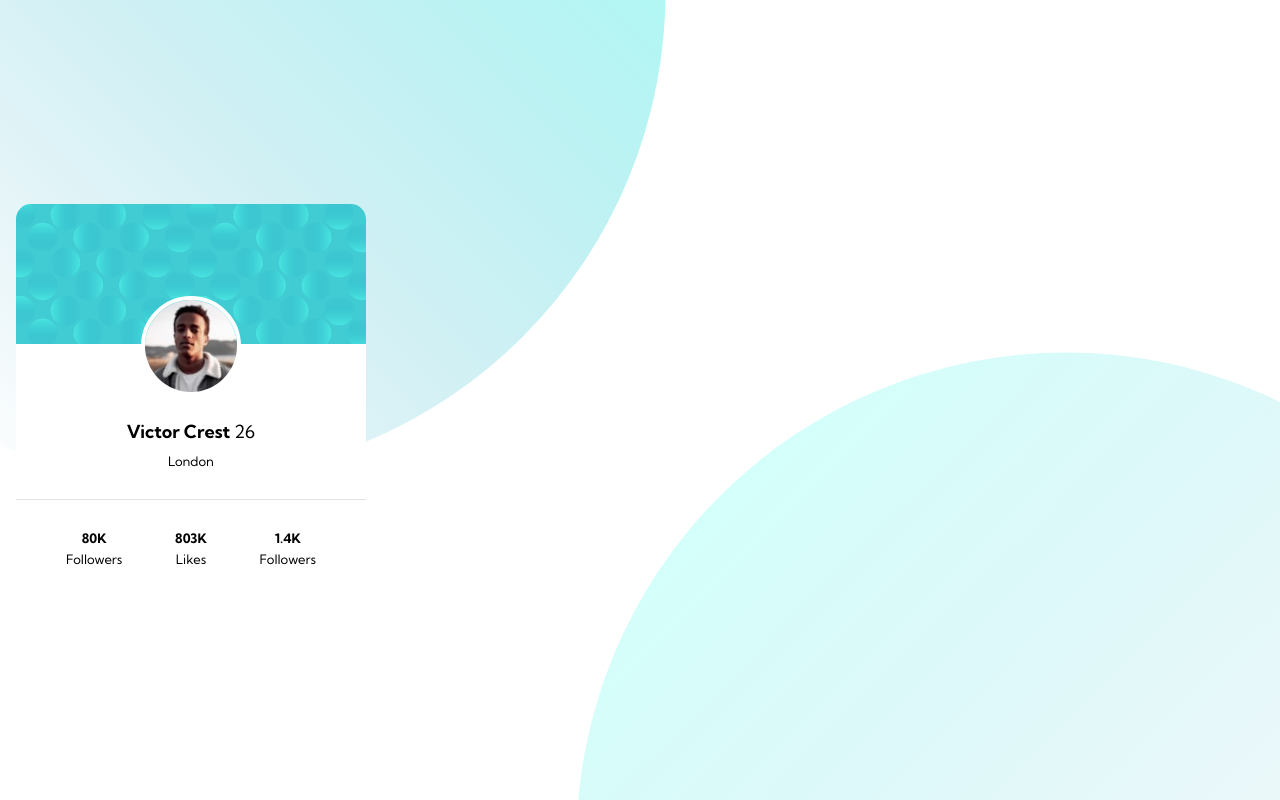
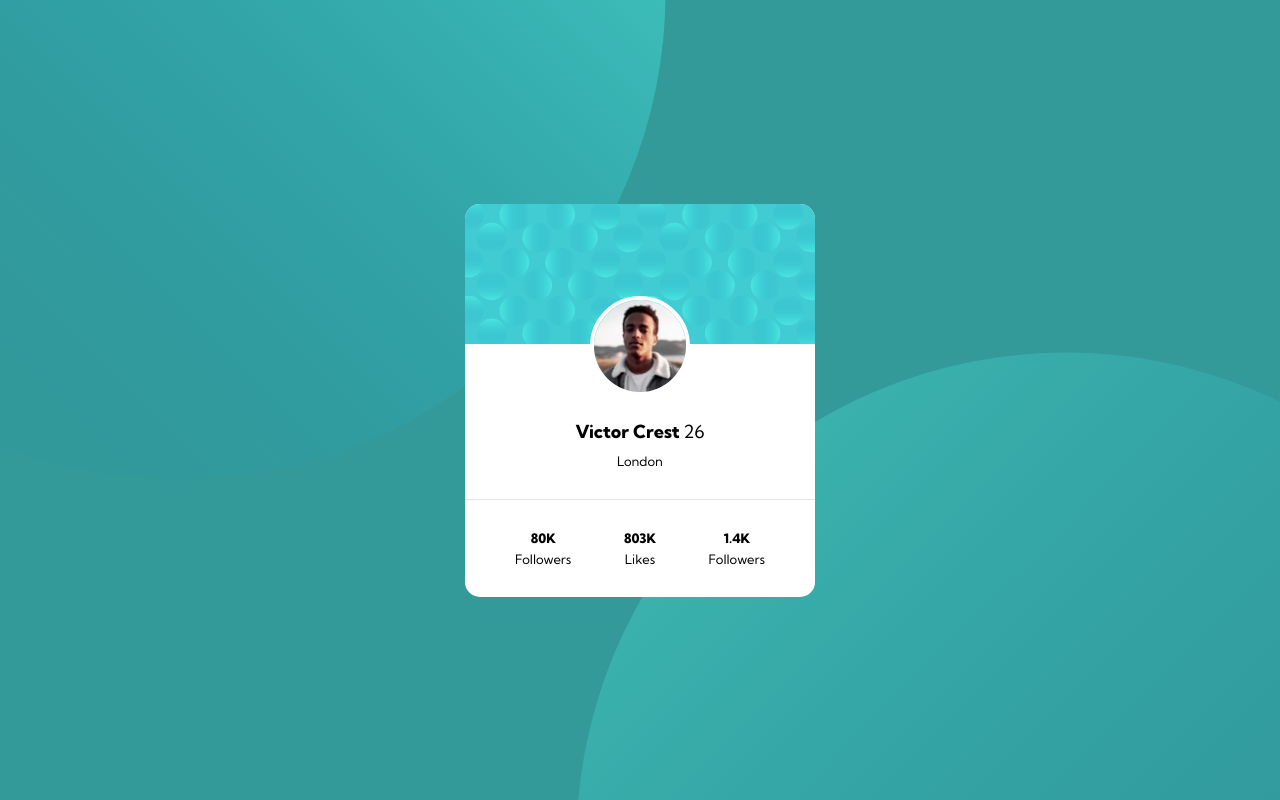
Before and after one commit to RafaelaMicaela/profile-card, a React (Create React App) app: page / in a window 1280 px wide. Built offline with nearby package versions, Linux system fonts and the light colour scheme.

Commit message:
color adjustment

```diff
--- a/public/index.html
+++ b/public/index.html
@@ -11,9 +11,9 @@
   <link rel="manifest" href="%PUBLIC_URL%/manifest.json" />
   <link rel="preconnect" href="https://fonts.googleapis.com">
   <link rel="preconnect" href="https://fonts.gstatic.com" crossorigin>
-  <link
-    href="https://fonts.googleapis.com/css2?family=Epilogue:wght@100;500;700&family=Kumbh+Sans:wght@400;700&family=Roboto:wght@400;700&display=swap"
-    rel="stylesheet">
+  <link href="https://fonts.googleapis.com/css2?family=Epilogue:wght@100;500;700&family=Kumbh+Sans&display=swap" rel="stylesheet">
+  <link href="https://fonts.googleapis.com/css2?family=Epilogue:wght@100;500;700&family=Kumbh+Sans:wght@800&display=swap" rel="stylesheet">
+  <link href="https://fonts.googleapis.com/css2?family=EB+Garamond:ital@1&display=swap" rel="stylesheet">
   <title>React App</title>
 </head>
 
--- a/src/pages/Profile/styles.js
+++ b/src/pages/Profile/styles.js
@@ -49,4 +49,7 @@
     color: var(verydark);
     font-weight: 700;
     margin-bottom: 5px;
+    p{
+        color: var(darkgraysish)
+    }
 `
--- a/src/styles/global.js
+++ b/src/styles/global.js
@@ -1,28 +1,30 @@
 import { createGlobalStyle } from "styled-components";
-import imgBackground from '../assets/bg-pattern-top.svg';
-import imgBackgroundBottom from '../assets/bg-pattern-bottom.svg';
+import imgBackground from "../assets/bg-pattern-top.svg";
+import imgBackgroundBottom from "../assets/bg-pattern-bottom.svg";
 
 export const GlobalStyle = createGlobalStyle`
-@import url('https://fonts.googleapis.com/css2?family=Kumbh+Sans:wght@400;700&display=swap');
 
     *{
         margin: 0;
         padding: 0;
         box-sizing: border-box;
+        font-family: 'Kumbh Sans', sans-serif;
+
     }
     :root{
-        --darkcyan: hsl(185, 75%, 39%);
-        --verydark: hsl(229, 23%, 23%);
-        --darkgraysish:  hsl(227, 10%, 46%);
+        --darkcyan: #339999;
+        --verydark: #333333;
+        --darkgraysish: #666666;
+        --darkgray: #999999;
     }
     body{
-        font-family:'Kumbh Sans',sans-serif;
-        background-color: hsl(185, 75%, 39%);
         display: flex ;
+        justify-content: center ;
         align-items: center;
         min-height: 100vh;
-        background:url(${imgBackground}),url(${imgBackgroundBottom});
+        background: url(${imgBackground}),url(${imgBackgroundBottom});
         background-repeat: no-repeat, no-repeat;
         background-position: right 48vw bottom 40vh, left 45vw top 44vh;
+        background-color: #339999;
     }
-`
+`;
```
